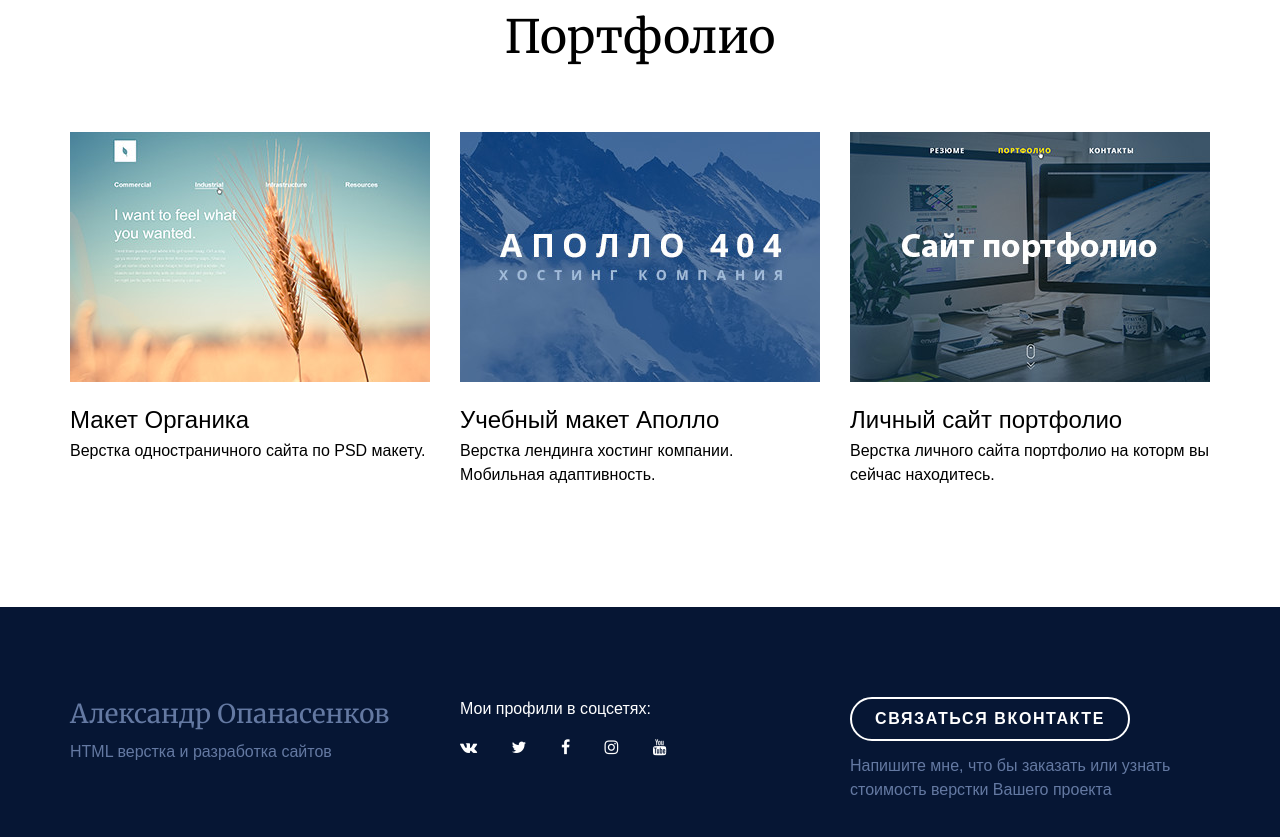
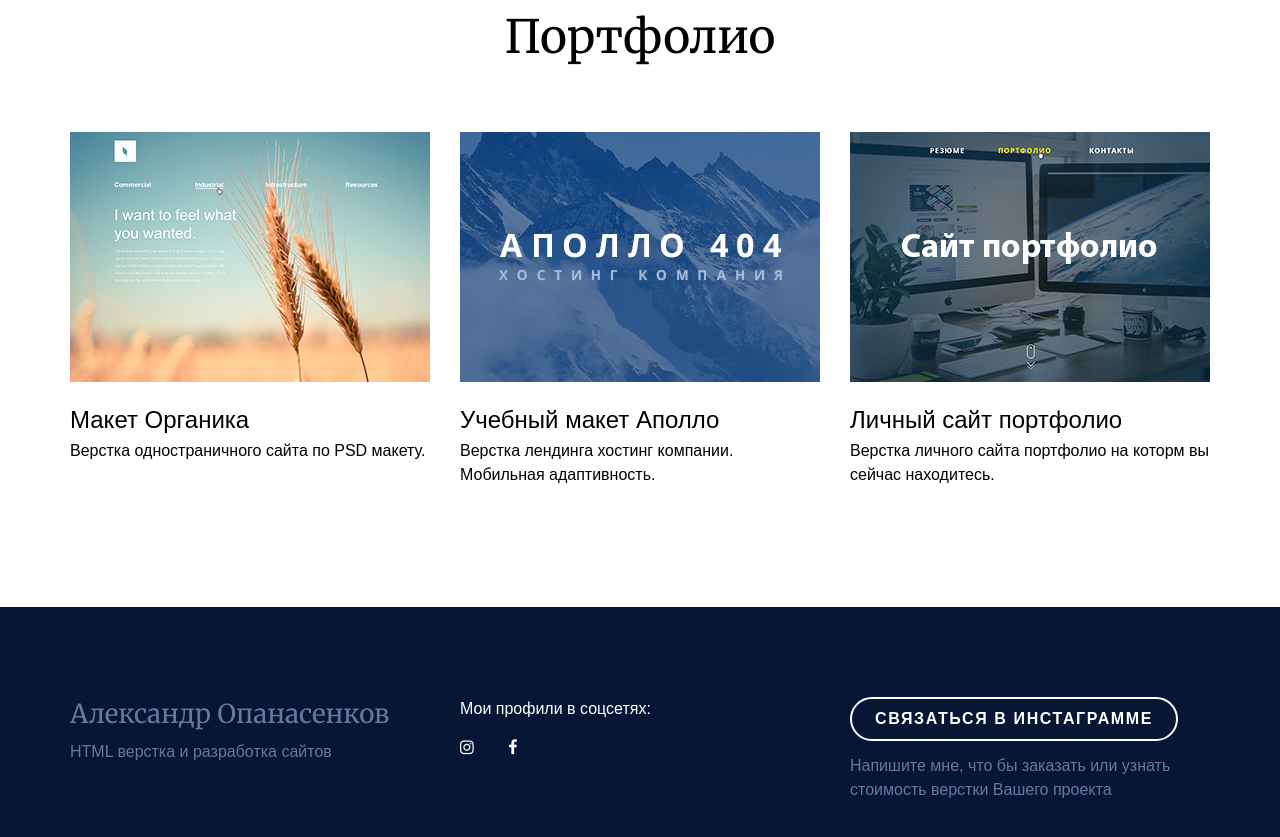
Before and after one commit to AlexOpanasenkov/site-portfolio, a plain HTML site: page index.html in a window 1280 px wide. Shown: the part 867-1704 px from the top of the page. Drawn offline with nearby package versions, Linux system fonts and the light colour scheme; a web font is replaced by a local one.

Commit message:
deleted youtube

```diff
--- a/index.html
+++ b/index.html
@@ -155,26 +155,27 @@ FOOTER
             <div class="col-4">
                 <p class="footer__social">Мои профили в соцсетях:</p>
                 <p class="footer__social-icons">
-                    <a href="#" target="_blank">
-                        <i class="fa fa-vk" aria-hidden="true"></i>
+                    <a href="https://www.instagram.com/alex_opanasenkov/?hl=ru" target="_blank">
+                        <i class="fa fa-instagram" aria-hidden="true"></i>
                     </a>
-                    <a href="#" target="_blank">
-                        <i class="fa fa-twitter" aria-hidden="true"></i>
-                    </a>
-                    <a href="#" target="_blank">
+                    <a href="https://www.facebook.com/alexander.opanasenkov/" target="_blank">
                         <i class="fa fa-facebook" aria-hidden="true"></i>
                     </a>
-                    <a href="#" target="_blank">
-                        <i class="fa fa-instagram" aria-hidden="true"></i>
+                    <!-- <a href="#" target="_blank">
+                        <i class="fa fa-twitter" aria-hidden="true"></i>
                     </a>
                     <a href="#" target="_blank">
                         <i class="fa fa-youtube" aria-hidden="true"></i>
                     </a>
+                    <a href="#" target="_blank">
+                        <i class="fa fa-vk" aria-hidden="true"></i>
+                    </a> -->
                 </p>
             </div>
             <div class="col-4">
             <!-- Для кнопки мы будем использовать class="button" и т.к. эта сссылка будет вести на страницу вконтакте, что бы пользователь не ушел с нашнго сайта после клика на нашу ссылку, а рядом открылась новая вкладка мы пропишем атрибут target="_blank"  -->
-               <div><a href="#" class="button" target="_blank">связаться Вконтакте</a></div>
+               <div><a href="https://www.instagram.com/alex_opanasenkov/?hl=ru" class="button" target="_blank">связаться
+                       в Инстаграмме</a></div>
                <p>Напишите мне, что бы заказать или узнать <br>  стоимость верстки Вашего проекта</p>
                <!-- Создаем <br>, на десктопе он нам не понадобиться, а вот когда мы будем оптимизировать проект под планшеты и смартфоны он нам понадобиться, это улучшить его читабельность. -->
             </div>
```
